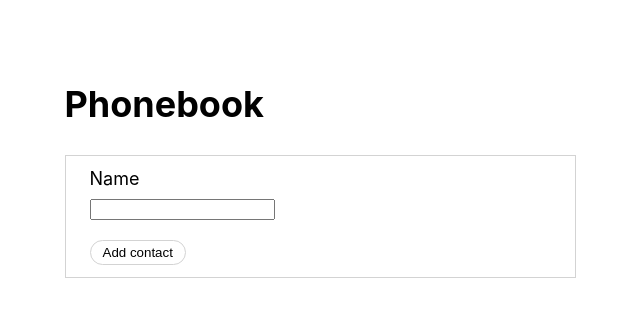
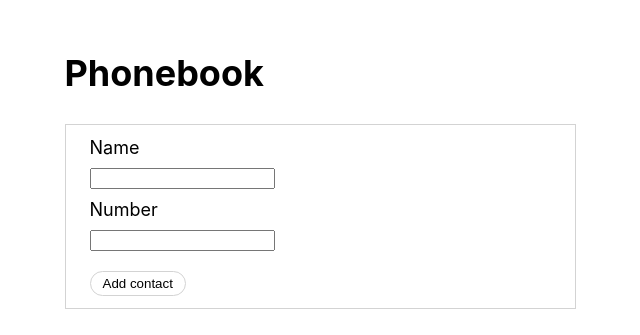
Before and after one commit to olhabahaieva/goit-react-hw-02-phonebook, a React (Create React App) app: page / in a window 1280 px wide. Shown: the part 185-520 px from the top of the page, without its empty margins (320-960 px from the left). Built offline with nearby package versions, Linux system fonts and the light colour scheme.

Commit message:
added xml for telephone number

```diff
--- a/src/components/App.jsx
+++ b/src/components/App.jsx
@@ -6,6 +6,7 @@ export class App extends Component {
   state = {
     contacts: [],
     name: '',
+    number: '',
   };
 
 //Function for the phonebook component to take the initial input value
--- a/src/components/Phonebook/Phonebook.jsx
+++ b/src/components/Phonebook/Phonebook.jsx
@@ -9,13 +9,13 @@ class Phonebook extends Component {
     contacts: [], // Array to store contacts
   };
 
-  onChange = (e) => {
+  onChange = e => {
     this.setState({
       inputValue: e.target.value,
     });
   };
 
-  handleButtonClick = (e) => {
+  handleButtonClick = e => {
     e.preventDefault();
     const { inputValue, contacts } = this.state;
     const newContact = {
@@ -48,13 +48,29 @@ class Phonebook extends Component {
               value={inputValue}
               onChange={this.onChange}
             />
-            <button onClick={this.handleButtonClick} className={css.button} name="submit" type="submit">
+            <label className={css.label} htmlFor="number">
+              Number
+            </label>
+            <input
+              type="tel"
+              name="number"
+              pattern="\+?\d{1,4}?[-.\s]?\(?\d{1,3}?\)?[-.\s]?\d{1,4}[-.\s]?\d{1,4}[-.\s]?\d{1,9}"
+              title="Phone number must be digits and can contain spaces, dashes, parentheses and can start with +"
+              required
+            />
+
+            <button
+              onClick={this.handleButtonClick}
+              className={css.button}
+              name="submit"
+              type="submit"
+            >
               Add contact
             </button>
           </form>
         </div>
         <ul>
-          {contacts.map((contact) => (
+          {contacts.map(contact => (
             <li key={contact.id}>{contact.name}</li>
           ))}
         </ul>
```
